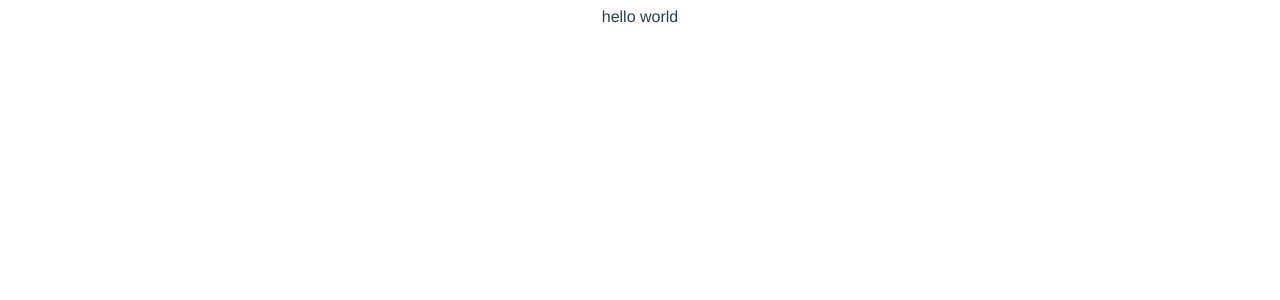
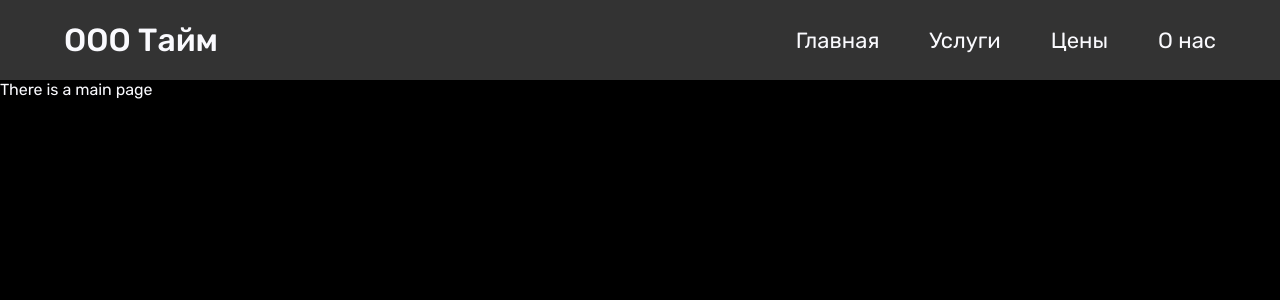
Before and after one commit to MakarLeonov/OOO-Time, a Vue app: page /main in a window 1280 px wide. Before the commit this address had no page. Shown: the top 300 px of the page. Built offline with nearby package versions, Linux system fonts and the light colour scheme.

Commit message:
Added page routing

```diff
--- a/public/index.html
+++ b/public/index.html
@@ -4,6 +4,9 @@
     <meta charset="utf-8">
     <meta http-equiv="X-UA-Compatible" content="IE=edge">
     <meta name="viewport" content="width=device-width,initial-scale=1.0">
+    <link rel="preconnect" href="https://fonts.googleapis.com">
+    <link rel="preconnect" href="https://fonts.gstatic.com" crossorigin>
+    <link href="https://fonts.googleapis.com/css2?family=Rubik:wght@300;400;500;600;700;800;900&display=swap" rel="stylesheet">
     <link rel="icon" href="<%= BASE_URL %>favicon.ico">
     <title><%= htmlWebpackPlugin.options.title %></title>
   </head>
--- a/src/App.vue
+++ b/src/App.vue
@@ -1,15 +1,60 @@
 <template>
   <div>
-    hello world
+    <my-header />
+    <router-view />
   </div>
 </template>
 
+<script>
+import MyHeader from '@/components/MyHeader.vue'
+
+  export default {
+    components: {
+      MyHeader,
+    }
+
+  }
+</script>
+
 <style lang="scss">
-#app {
-  font-family: Avenir, Helvetica, Arial, sans-serif;
-  -webkit-font-smoothing: antialiased;
-  -moz-osx-font-smoothing: grayscale;
-  text-align: center;
-  color: #2c3e50;
+@import '@/assets/assets.scss';
+
+header {
+  width: 100%;
+  height: 80px;
+  background-color: $fon;
+  display: flex;
+  align-items: center;
+
+  .container {
+    @extend %container;
+    display: flex;
+    justify-content: space-between;
+    align-items: center;
+
+    .logo{
+      font-weight: 500;
+      font-size: 32px;
+
+      & > a:hover {
+        color: $orange;
+        transition: all .2s;
+      }
+    }
+
+    nav > a {
+      font-size: 22px;
+      font-weight: 400;
+      margin-left: 50px;
+
+      &:hover {
+        color: $orange;
+        transition: all .2s;
+      }
+    }
+  }
+
+
 }
+
 </style>
--- /dev/null
+++ b/src/assets/assets.scss
@@ -0,0 +1,41 @@
+
+
+body {
+    background-color: black;
+}
+
+$fon: #333333;
+$textactive: #0088CC;
+
+$orange: #ffaf00;
+$yellow: #fdd947;
+
+// 35. Pinkberry Gum
+$pink: #EF4666;
+$darkgrey: #394359;
+$grey: #6A7384;
+$lightgrey: #C6C4C5;
+$white: #F5F5F5;
+
+// 12. Orange Blossom
+$white: #FAFAFE;
+$lightgrey: #E3E1E4;
+$grey: #676465;
+$black: #34333C;
+$red: #EF3F34;
+
+
+%container {
+    width: 90%;
+    margin: auto;
+}
+
+* {
+    margin: 0;
+    padding: 0;
+    box-sizing: border-box;
+
+    text-decoration: none;
+    font-family: 'Rubik', sans-serif;
+    color: $white;
+}
--- /dev/null
+++ b/src/components/MyHeader.vue
@@ -0,0 +1,23 @@
+<template >
+    <header>
+      <div class="container">
+        <div class="logo">
+          <router-link to="main">ООО Тайм</router-link>
+        </div>
+        <nav>
+          <router-link to="main">Главная</router-link>
+          <router-link to="services">Услуги</router-link>
+          <router-link to="prices">Цены</router-link>
+          <router-link to="about">О нас</router-link>
+        </nav>
+      </div>
+    </header>
+</template>
+<script>
+export default {
+
+}
+</script>
+<style lang="">
+
+</style>
--- a/src/router/index.js
+++ b/src/router/index.js
@@ -1,8 +1,31 @@
 import { createRouter, createWebHistory } from 'vue-router'
-
+import MainPage from '@/views/MainPage.vue'
+import ServicesPage from '@/views/ServicesPage.vue'
+import PricesPage from '@/views/PricesPage.vue'
+import AboutPage from '@/views/AboutPage.vue'
 
 const routes = [
-
+  {
+    path: '/main',
+    name: 'main',
+    component: MainPage,
+    alias: '/'
+  },
+  {
+    path: '/services',
+    name: 'services',
+    component: ServicesPage
+  },
+  {
+    path: '/prices',
+    name: 'prices',
+    component: PricesPage
+  },
+  {
+    path: '/about',
+    name: 'about',
+    component: AboutPage
+  }
 ]
 
 const router = createRouter({
--- /dev/null
+++ b/src/views/AboutPage.vue
@@ -0,0 +1,13 @@
+<template>
+    <div>
+        <p>There is a about page</p>
+    </div>
+</template>
+<script>
+export default {
+
+}
+</script>
+<style lang="">
+
+</style>
--- /dev/null
+++ b/src/views/MainPage.vue
@@ -0,0 +1,13 @@
+<template>
+    <div>
+        <p>There is a main page</p>
+    </div>
+</template>
+<script>
+export default {
+
+}
+</script>
+<style lang="">
+
+</style>
--- /dev/null
+++ b/src/views/PricesPage.vue
@@ -0,0 +1,13 @@
+<template>
+    <div>
+        <p>There is a prices page</p>
+    </div>
+</template>
+<script>
+export default {
+
+}
+</script>
+<style lang="">
+
+</style>
--- /dev/null
+++ b/src/views/ServicesPage.vue
@@ -0,0 +1,13 @@
+<template>
+    <div>
+        <p>There is a services page</p>
+    </div>
+</template>
+<script>
+export default {
+
+}
+</script>
+<style lang="">
+
+</style>
```
